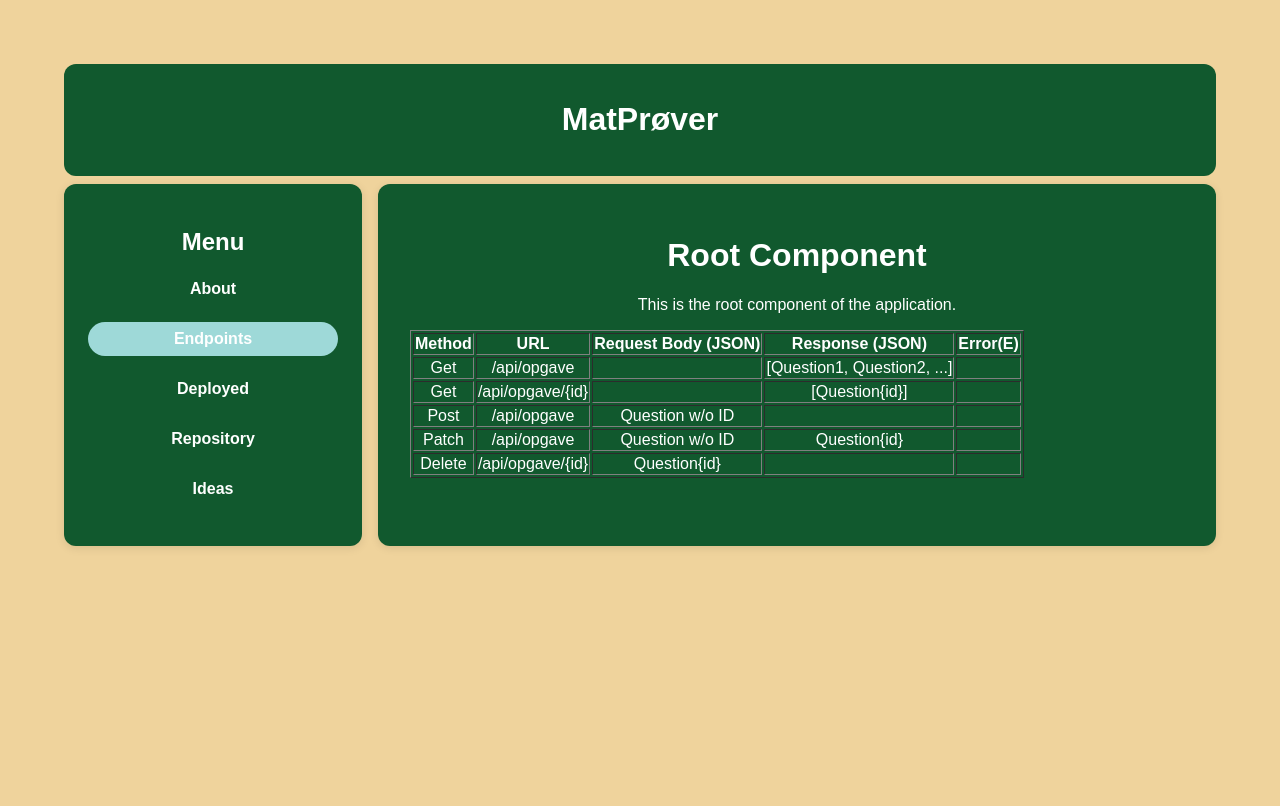
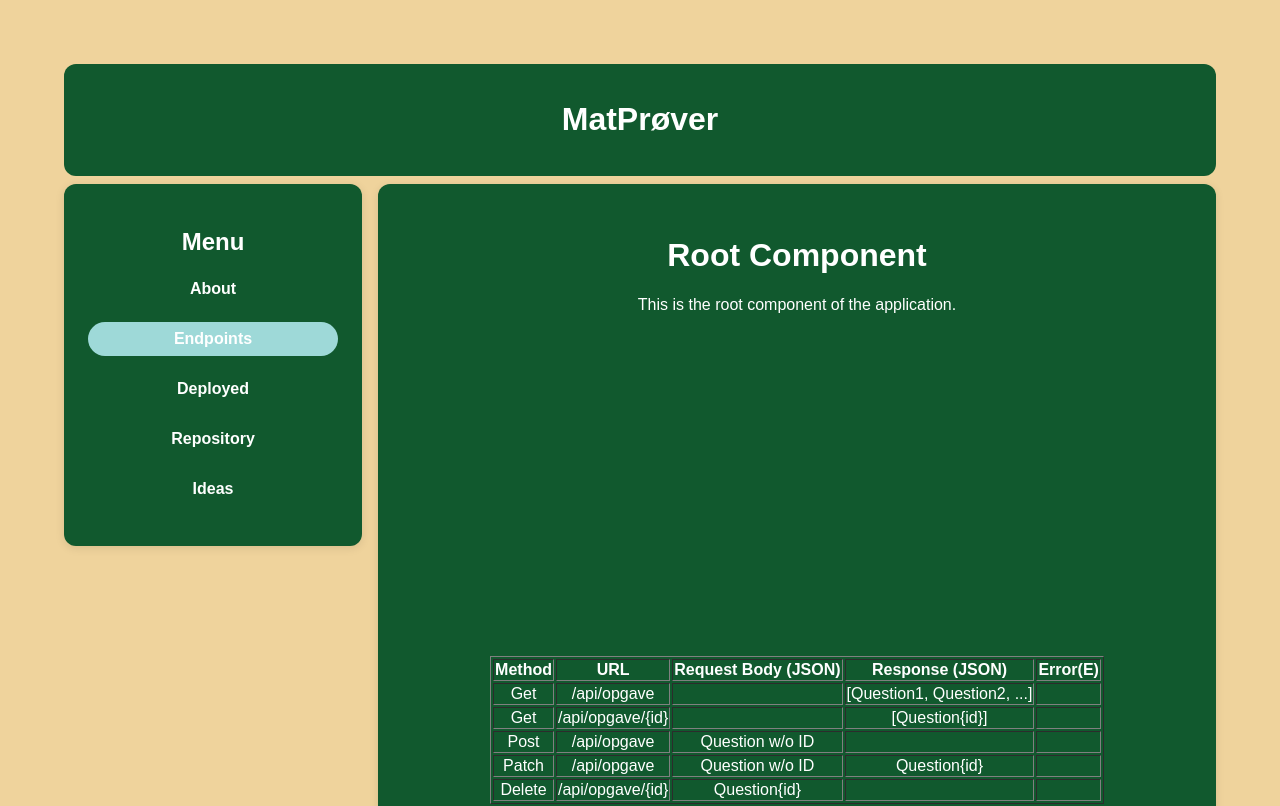
Before and after one commit to MojoOno/sp3, a React (Vite) app: page /endpoints in a window 1280 px wide. Shown: the top 806 px of the page. Built offline with nearby package versions, Linux system fonts and the light colour scheme.

Commit message:
Fixed more bad coding

```diff
--- a/src/css/pages.module.css
+++ b/src/css/pages.module.css
@@ -1,4 +1,4 @@
-.center-container {
+.centercontainer {
   display: flex;
   justify-content: center;
   align-items: center;
--- a/src/pages/Endpoints.jsx
+++ b/src/pages/Endpoints.jsx
@@ -19,7 +19,7 @@ export default function Endpoints() {
     ];
 
     return (
-    <div className="center-container">
+    <div className={styles.centercontainer}>
       <table border="1">
         <thead>
           <tr>
```
